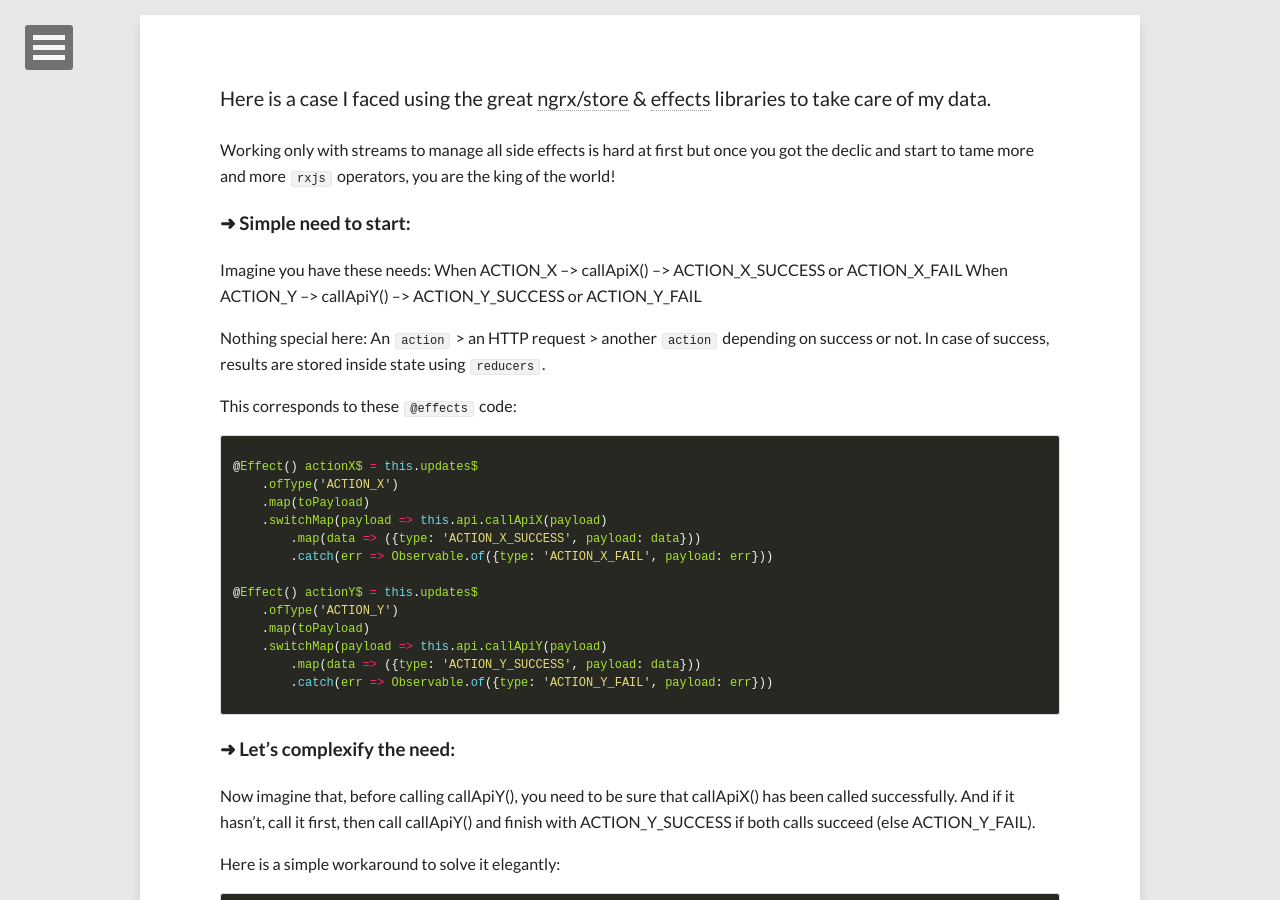
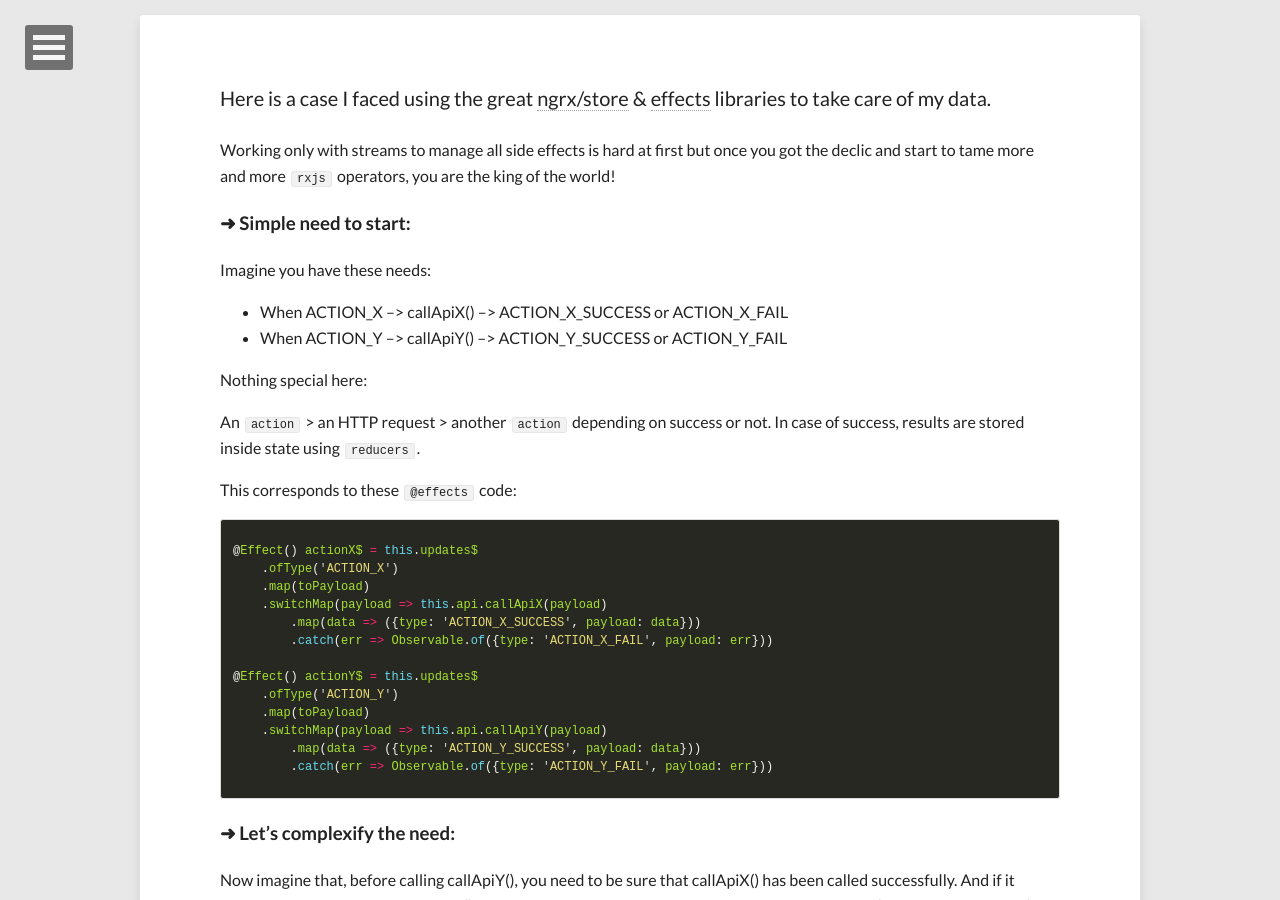
Before and after one commit to bertrandg/bertrandg.github.io, a Jekyll site: the page built from _posts/2017-02-09-ngrx-effects-complex-stream-with-nested-actions.md, in a window 1280 px wide and 900 px high, scrolled down 435 px. Built offline with Jekyll 4.4.1, drawn with Linux system fonts in a browser that asks for light colours; nearby versions of some CDN libraries; comment, search, counter and statistics services are not loaded.

```diff
--- a/_posts/2017-02-09-ngrx-effects-complex-stream-with-nested-actions.md
+++ b/_posts/2017-02-09-ngrx-effects-complex-stream-with-nested-actions.md
@@ -19,10 +19,13 @@ Working only with streams to manage all side effects is hard at first but once y
 ### ➜ Simple need to start:
 
 Imagine you have these needs:
-When ACTION_X --> callApiX() --> ACTION_X_SUCCESS or ACTION_X_FAIL
-When ACTION_Y --> callApiY() --> ACTION_Y_SUCCESS or ACTION_Y_FAIL
 
-Nothing special here: An `action` > an HTTP request > another `action` depending on success or not.
+- When ACTION_X --> callApiX() --> ACTION_X_SUCCESS or ACTION_X_FAIL
+- When ACTION_Y --> callApiY() --> ACTION_Y_SUCCESS or ACTION_Y_FAIL
+
+Nothing special here:
+
+An `action` > an HTTP request > another `action` depending on success or not.
 In case of success, results are stored inside state using `reducers`.
 
 This corresponds to these `@effects` code:
```
